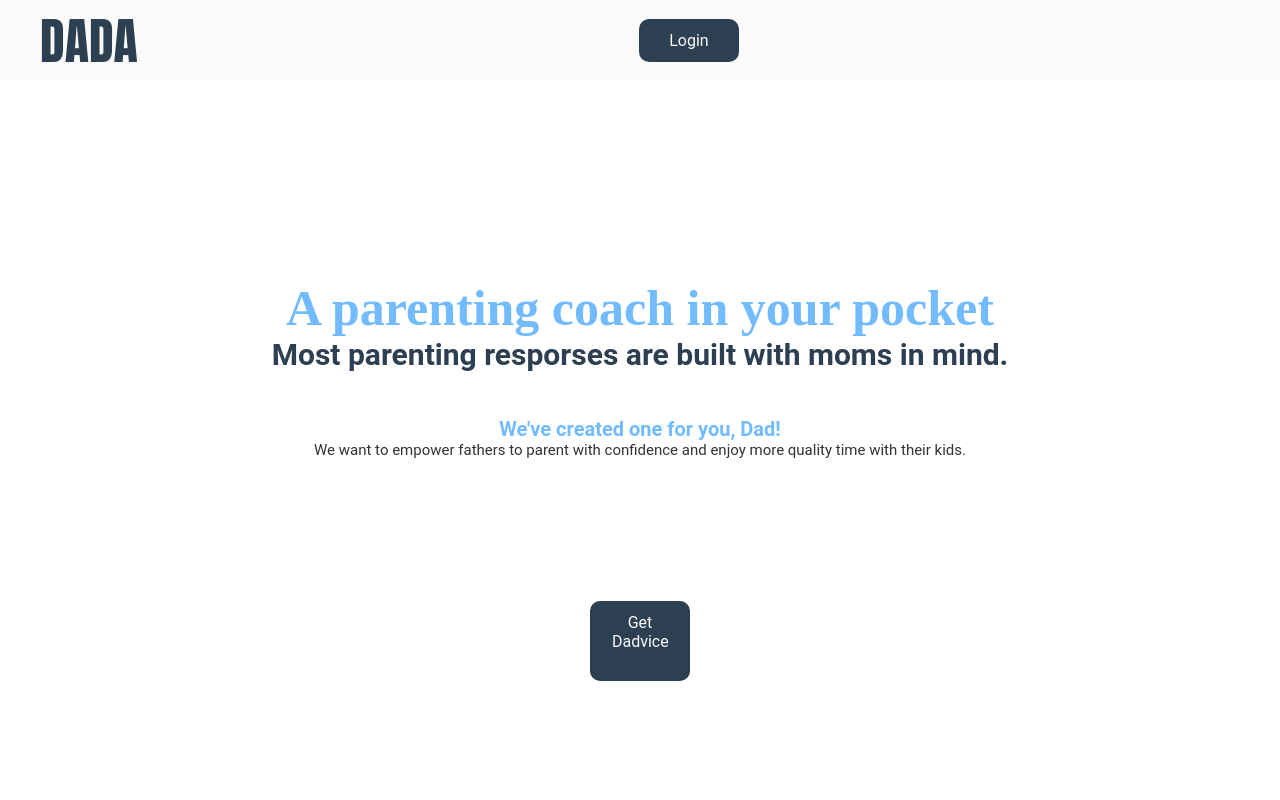
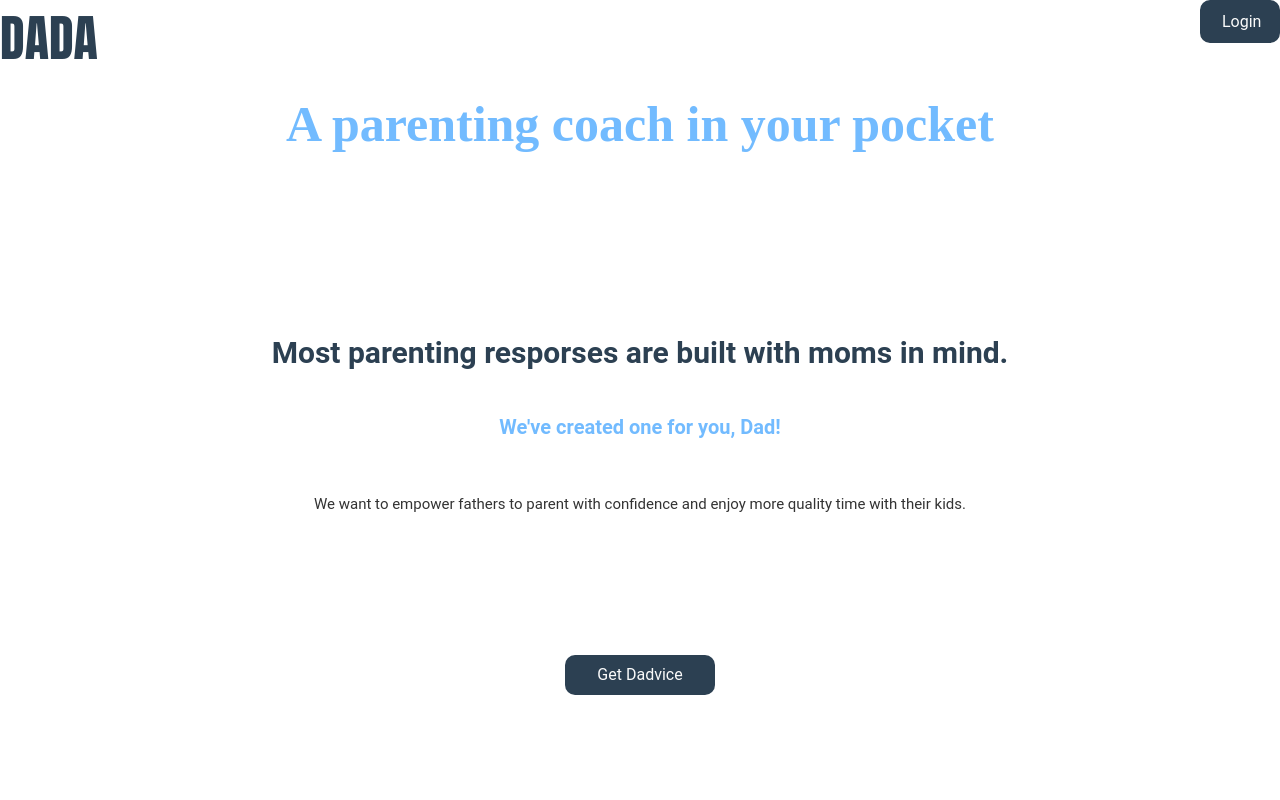
Before and after one commit to lidiahaile/intro-to-web-project, a plain HTML site: page index.html in a window 1280 px wide. Shown: the top 800 px of the page. Drawn offline with Linux system fonts and the light colour scheme; a web font is replaced by a local one.

Commit message:
fixed the layout

```diff
--- a/main.scss
+++ b/main.scss
@@ -6,7 +6,7 @@ $font-body: "Roboto";
 
 $color-primary: #2c4052;
 $color-primary-light: #72bbff;
-$color-secondary: #ebdec1;
+$color-secondary: #fdedca;
 $color-black: #333333;
 $color-white: #fafafa;
 
@@ -16,7 +16,7 @@ $color-white: #fafafa;
     box-sizing:border-box;
     font-family: $font-body;
     color: $color-black;
-    align-items: center;
+   align-items: center;
 
 }
 
@@ -25,45 +25,40 @@ a:visited{
     text-decoration: none;
 }
 .navigation{
-    height: 10vh;
-    width: auto;
-    padding: 0 40px;
-    background-color: $color-white;
-    display: flex;
-    justify-content: space-between;
 
-}
+
 
 .logo{
     color: $color-primary;
     font-size: 50px;
     font-family: $font-nav;
 
-
-
 }
 
 .button{
-  display: block;
-    padding: 10px 20px;
-    text-align: center;
+    display: block;
+  text-align: center;
+  width: 10vh;
+   padding: 10px 20px;
     border-radius: 10px;
     color: $color-white;
     border: 2px solid;
     border-color: $color-primary;
-
+    float: right;
 
 }
-
+}
 .header{
-    height: 100vh;
+    height: 80vh;
     display: flex;
     justify-content: center;
+    align-items: center;
 
     .intro{
         text-align: center;
 
         .heading{
+            height: 30vh;
             color:$color-primary-light;
             font-size: 50px;
             font-family: $font-heading;
@@ -71,6 +66,7 @@ a:visited{
         }
 
         .sub-heading{
+            height: 10vh;
             font-family: $font-body;
             color: $color-primary;
             font-size: 30px;
@@ -79,6 +75,7 @@ a:visited{
         }
 
         .sub-heading-2{
+            height: 10vh;
             font-size: 20px;
             color: $color-primary-light;
             font-family: $font-body;
@@ -96,13 +93,13 @@ a:visited{
     .button{
         margin: 0 auto;
         display: block;
-    width: 100px;
+    width: 150px;
     background-color: $color-primary;
     padding: 10px 20px;
     text-align: center;
     border-radius: 10px;
     color: $color-white;
-    height: 10vh;
+    height: 40px;
     }
 
 
@@ -110,16 +107,19 @@ a:visited{
 
 .main{
     height: 80vh;
+    display: flex;
 
     .heading{
+        height: 10vh;
         font-family: $font-body;
         color:$color-primary;
         font-size: 20px;
         text-align: center;
     }
     .card{
+
         width: auto;
-        height: 10vh;
+        height: 15vh;
         text-align: left;
         padding:20px;
         background-color:$color-white;
@@ -144,9 +144,8 @@ a:visited{
     }
 
 
-
 .footer{
-    height: 20vh;
+    height: 15vh;
     padding: 0 40px;
     background-color: $color-secondary;
     justify-content: space-between;
@@ -168,8 +167,8 @@ a:visited{
 }
 
 @media screen and (max-width: 768px){
-    *{
-          width:100%;
+    * {
+        width: 100%;
 
-        }
     }
+}
```
Also changed, not shown: main.css, 1 other file.
